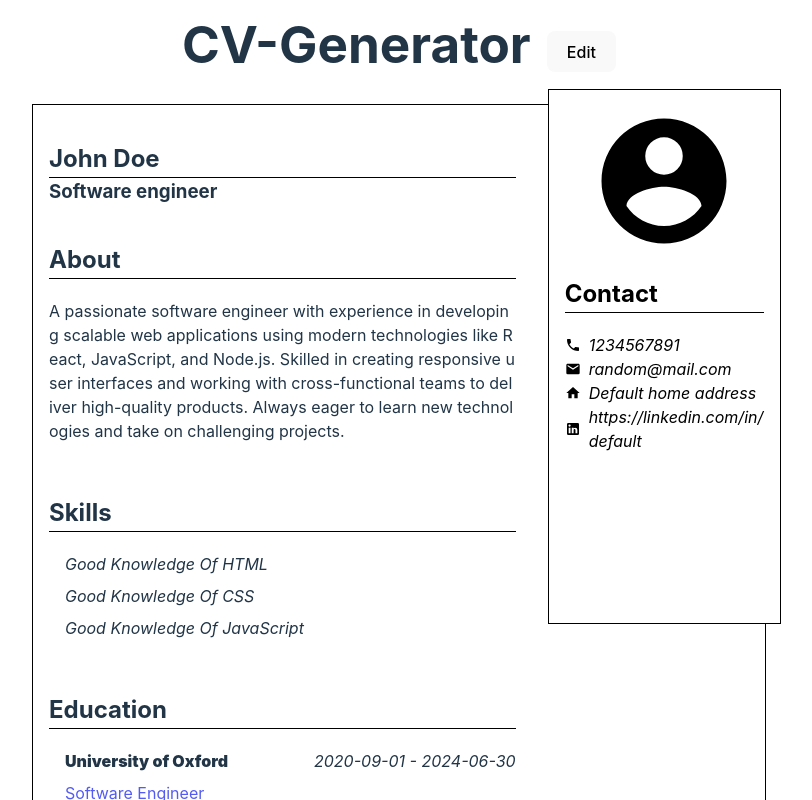
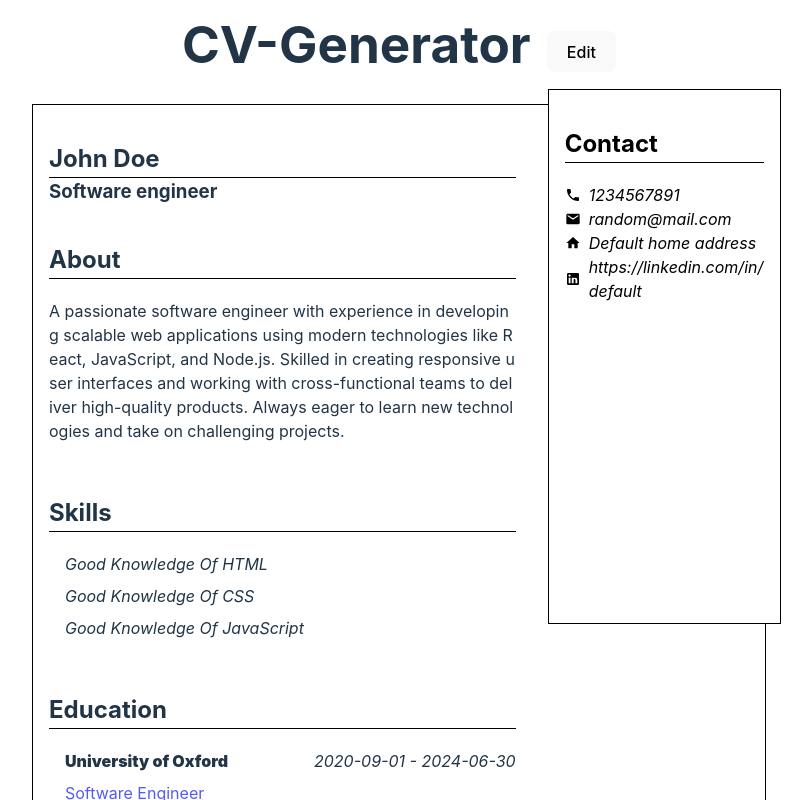
Before and after one commit to R3ndrex/CV-Generator, a React (Vite) app: page / in a window 1280 px wide. Shown: the top 800 px of the page, without its empty margins (241-1053 px from the left). Built offline with nearby package versions, Linux system fonts and the light colour scheme.

Commit message:
Remove image if no image specified

```diff
--- a/src/components/CV/UserImage.jsx
+++ b/src/components/CV/UserImage.jsx
@@ -1,15 +1,5 @@
-import AccountCircle from "../../assets/account-circle.svg";
-
 export default function UserImage({ src }) {
     return (
-        <img
-            className="user-photo"
-            src={
-                src === null || src === undefined || src === ""
-                    ? AccountCircle
-                    : src
-            }
-            alt="user photo"
-        />
+        <>{src && <img className="user-photo" src={src} alt="user photo" />}</>
     );
 }
```
Also changed, not shown: src/assets/account-circle.svg (deleted).
